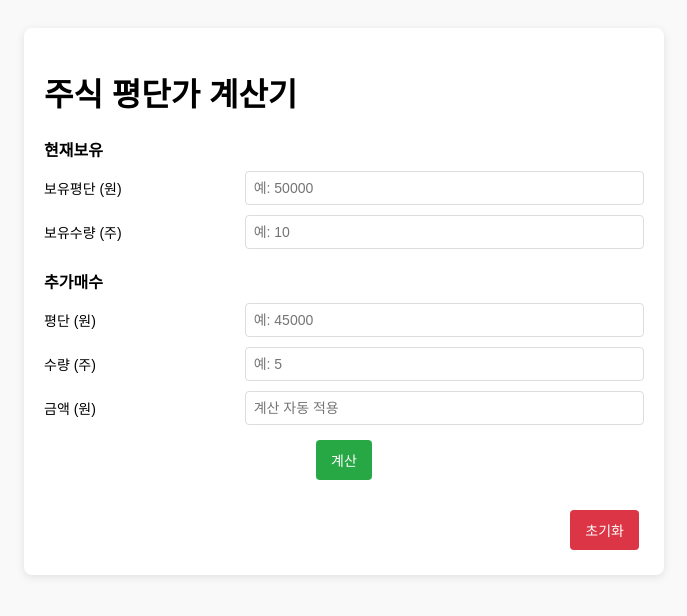
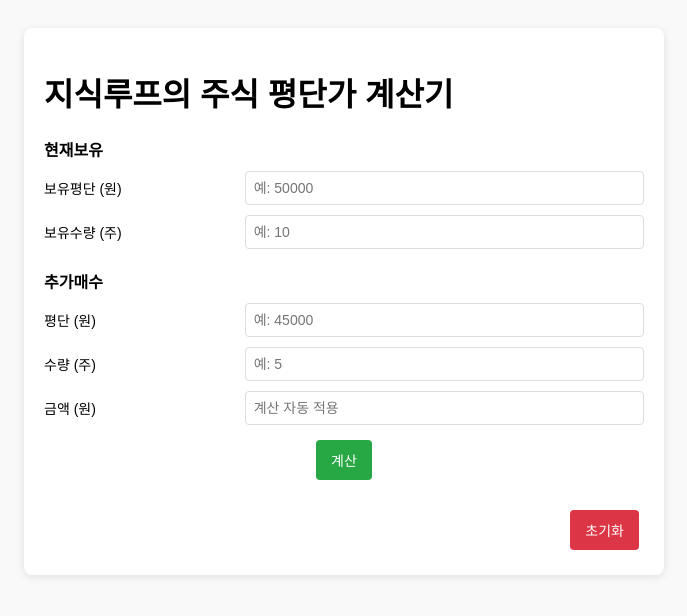
Before and after one commit to maclovedany/knowledgeLoop, a plain HTML site: page index.html in a window 1280 px wide. Shown: the whole page, without its empty margins (296-983 px from the left). Drawn offline with Linux system fonts and the light colour scheme.

Commit message:
Update index.html

```diff
--- a/index.html
+++ b/index.html
@@ -3,7 +3,7 @@
   <head>
     <meta charset="UTF-8" />
     <meta name="viewport" content="width=device-width, initial-scale=1.0" />
-    <title>주식 평단가 계산기</title>
+    <title>지식루프의 주식 평단가 계산기</title>
     <style>
       body {
         font-family: Arial, sans-serif;
@@ -92,7 +92,7 @@
   </head>
   <body>
     <div class="container">
-      <h1>주식 평단가 계산기</h1>
+      <h1>지식루프의 주식 평단가 계산기</h1>
 
       <!-- 현재 보유 -->
       <div class="section">
```
